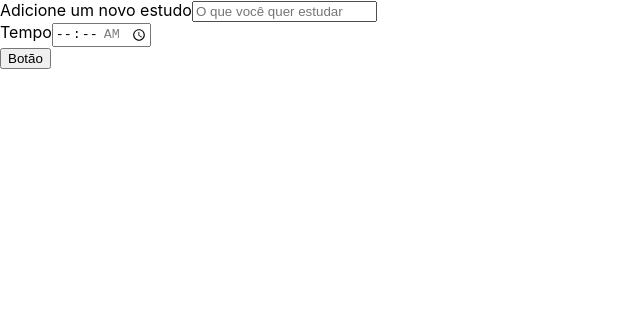
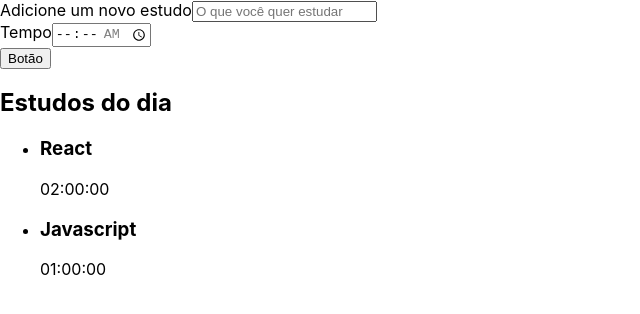
Before and after one commit to felipeabreu86/react-ts-alura-studies, a React (Create React App) app: page / in a window 1280 px wide. Shown: the top 314 px of the page, without its empty margins (0-640 px from the left). Built offline with nearby package versions, Linux system fonts and the light colour scheme.

Commit message:
criando a lista

```diff
--- a/src/App.tsx
+++ b/src/App.tsx
@@ -1,10 +1,12 @@
 import React from 'react';
 import Formulario from './components/formulario';
+import Lista from './components/lista'
 
 function App() {
   return (
     <div className="App">
       <Formulario />
+      <Lista />
     </div>
   );
 }
--- /dev/null
+++ b/src/components/lista/index.tsx
@@ -0,0 +1,22 @@
+import React from 'react'
+
+
+function Lista() {
+    return (
+        <aside>
+            <h2>Estudos do dia</h2>
+            <ul>
+                <li>
+                    <h3>React</h3>
+                    <span>02:00:00</span>
+                </li>
+                <li>
+                    <h3>Javascript</h3>
+                    <span>01:00:00</span>
+                </li>
+            </ul>
+        </aside>
+    )
+}
+
+export default Lista;
```
